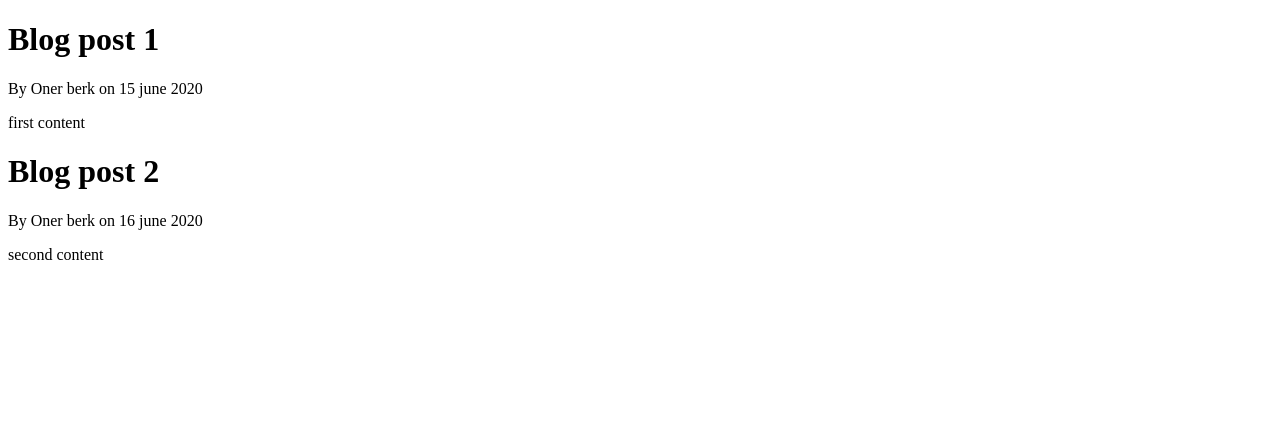
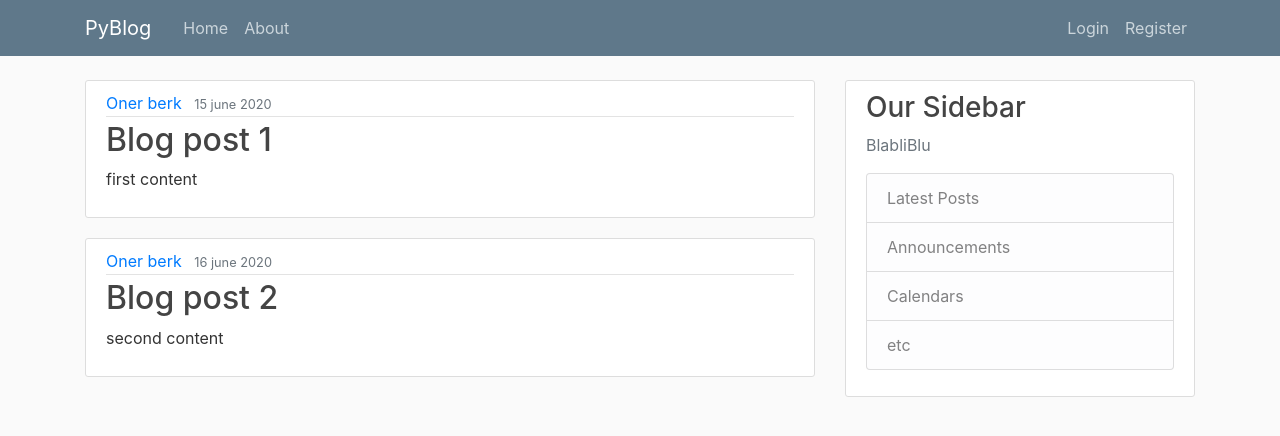
Before and after one commit to OnerBerk/PyBlog, a Flask app: page / in a window 1280 px wide. Shown: the top 436 px of the page. Run offline with Flask 2, Linux system fonts and the light colour scheme; some libraries are stand-ins or nearby versions.

Commit message:
add template and bootstrap ok

```diff
--- a/PyBlog.py
+++ b/PyBlog.py
@@ -1,4 +1,4 @@
-from flask import Flask, render_template
+from flask import Flask, render_template, url_for
 
 app = Flask(__name__)
 
@@ -25,7 +25,7 @@ def hello():
 
 @app.route('/about')
 def about():
-    return render_template('about.html')
+    return render_template('about.html', title='About')
 
 
 if __name__ == "__main__":
--- /dev/null
+++ b/static/main.css
@@ -0,0 +1,80 @@
+    body {
+        background: #fafafa;
+        color: #333333;
+        margin-top: 5rem;
+    }
+
+    h1, h2, h3, h4, h5, h6 {
+        color: #444444;
+    }
+
+    .bg-steel {
+        background-color: #5f788a;
+    }
+
+    .site-header .navbar-nav .nav-link {
+        color: #cbd5db;
+    }
+
+    .site-header .navbar-nav .nav-link:hover {
+        color: #ffffff;
+    }
+
+    .site-header .navbar-nav .nav-link.active {
+        font-weight: 500;
+    }
+
+    .content-section {
+        background: #ffffff;
+        padding: 10px 20px;
+        border: 1px solid #dddddd;
+        border-radius: 3px;
+        margin-bottom: 20px;
+    }
+
+    .article-title {
+        color: #444444;
+    }
+
+    a.article-title:hover {
+        color: #428bca;
+        text-decoration: none;
+    }
+
+    .article-content {
+        white-space: pre-line;
+    }
+
+    .article-img {
+        height: 65px;
+        width: 65px;
+        margin-right: 16px;
+    }
+
+    .article-metadata {
+        padding-bottom: 1px;
+        margin-bottom: 4px;
+        border-bottom: 1px solid #e3e3e3
+    }
+
+    .article-metadata a:hover {
+        color: #333;
+        text-decoration: none;
+    }
+
+    .article-svg {
+        width: 25px;
+        height: 25px;
+        vertical-align: middle;
+    }
+
+    .account-img {
+        height: 125px;
+        width: 125px;
+        margin-right: 20px;
+        margin-bottom: 16px;
+    }
+
+    .account-heading {
+        font-size: 2.5rem;
+    }
--- a/templates/home.html
+++ b/templates/home.html
@@ -1,15 +1,16 @@
-<!DOCTYPE html>
-<html lang="en">
-<head>
-    <meta charset="UTF-8">
-    <meta name="viewport" content="width=device-width, initial-scale=1.0">
-    <title>PyBlog</title>
-</head>
-<body>
-    {% for post in posts %}
-        <h1> {{ post.title }} </h1>
-        <p>By {{ post.author }} on {{ post.date_posted }} </p>
-        <p> {{ post.content}} </p>
-    {% endfor %}
-</body>
-</html>
+
+    {% extends "layout.html" %}
+    {% block content %}
+        {% for post in posts %}
+            <article class="media content-section">
+            <div class="media-body">
+                <div class="article-metadata">
+                <a class="mr-2" href="#">{{ post.author }}</a>
+                <small class="text-muted">{{ post.date_posted }}</small>
+                </div>
+                <h2><a class="article-title" href="#">{{ post.title }}</a></h2>
+                <p class="article-content">{{ post.content }}</p>
+            </div>
+            </article>
+        {% endfor %}
+    {% endblock content %}
--- /dev/null
+++ b/templates/layout.html
@@ -0,0 +1,71 @@
+<!DOCTYPE html>
+<html lang="en">
+<head>
+    <!-- Required meta tags -->
+    <meta charset="utf-8">
+    <meta name="viewport" content="width=device-width, initial-scale=1, shrink-to-fit=no">
+
+    <!-- Bootstrap CSS -->
+    <link rel="stylesheet" href="https://stackpath.bootstrapcdn.com/bootstrap/4.5.0/css/bootstrap.min.css" integrity="sha384-9aIt2nRpC12Uk9gS9baDl411NQApFmC26EwAOH8WgZl5MYYxFfc+NcPb1dKGj7Sk" crossorigin="anonymous">
+
+    <link rel="stylesheet" type="text/css" href="{{ url_for('static', filename='main.css' ) }} ">
+
+    {% if title %}
+        <title> PyBlog - {{ title }} </title>
+    {% else %}
+        <title>PyBlog</title>
+    {% endif %}
+</head>
+
+<body>
+        <header class="site-header">
+            <nav class="navbar navbar-expand-md navbar-dark bg-steel fixed-top">
+            <div class="container">
+                <a class="navbar-brand mr-4" href="/">PyBlog</a>
+                <button class="navbar-toggler" type="button" data-toggle="collapse" data-target="#navbarToggle" aria-controls="navbarToggle" aria-expanded="false" aria-label="Toggle navigation">
+                <span class="navbar-toggler-icon"></span>
+                </button>
+                <div class="collapse navbar-collapse" id="navbarToggle">
+                <div class="navbar-nav mr-auto">
+                    <a class="nav-item nav-link" href="/">Home</a>
+                    <a class="nav-item nav-link" href="/about">About</a>
+                </div>
+                <!-- Navbar Right Side -->
+                <div class="navbar-nav">
+                    <a class="nav-item nav-link" href="/login">Login</a>
+                    <a class="nav-item nav-link" href="/register">Register</a>
+                </div>
+                </div>
+            </div>
+            </nav>
+        </header>
+            <main role="main" class="container">
+                <div class="row">
+                <div class="col-md-8">
+                    {% block content %}{% endblock %}
+                </div>
+                <div class="col-md-4">
+                    <div class="content-section">
+                    <h3>Our Sidebar</h3>
+                    <p class='text-muted'>BlabliBlu
+                        <ul class="list-group">
+                        <li class="list-group-item list-group-item-light">Latest Posts</li>
+                        <li class="list-group-item list-group-item-light">Announcements</li>
+                        <li class="list-group-item list-group-item-light">Calendars</li>
+                        <li class="list-group-item list-group-item-light">etc</li>
+                        </ul>
+                    </p>
+                    </div>
+                </div>
+                </div>
+            </main>
+
+
+
+    <!-- Optional JavaScript -->
+    <!-- jQuery first, then Popper.js, then Bootstrap JS -->
+    <script src="https://code.jquery.com/jquery-3.5.1.slim.min.js" integrity="sha384-DfXdz2htPH0lsSSs5nCTpuj/zy4C+OGpamoFVy38MVBnE+IbbVYUew+OrCXaRkfj" crossorigin="anonymous"></script>
+    <script src="https://cdn.jsdelivr.net/npm/popper.js@1.16.0/dist/umd/popper.min.js" integrity="sha384-Q6E9RHvbIyZFJoft+2mJbHaEWldlvI9IOYy5n3zV9zzTtmI3UksdQRVvoxMfooAo" crossorigin="anonymous"></script>
+    <script src="https://stackpath.bootstrapcdn.com/bootstrap/4.5.0/js/bootstrap.min.js" integrity="sha384-OgVRvuATP1z7JjHLkuOU7Xw704+h835Lr+6QL9UvYjZE3Ipu6Tp75j7Bh/kR0JKI" crossorigin="anonymous"></script>
+</body>
+</html>
```
Also changed, not shown: templates/about.html (+4 -11 lines).
